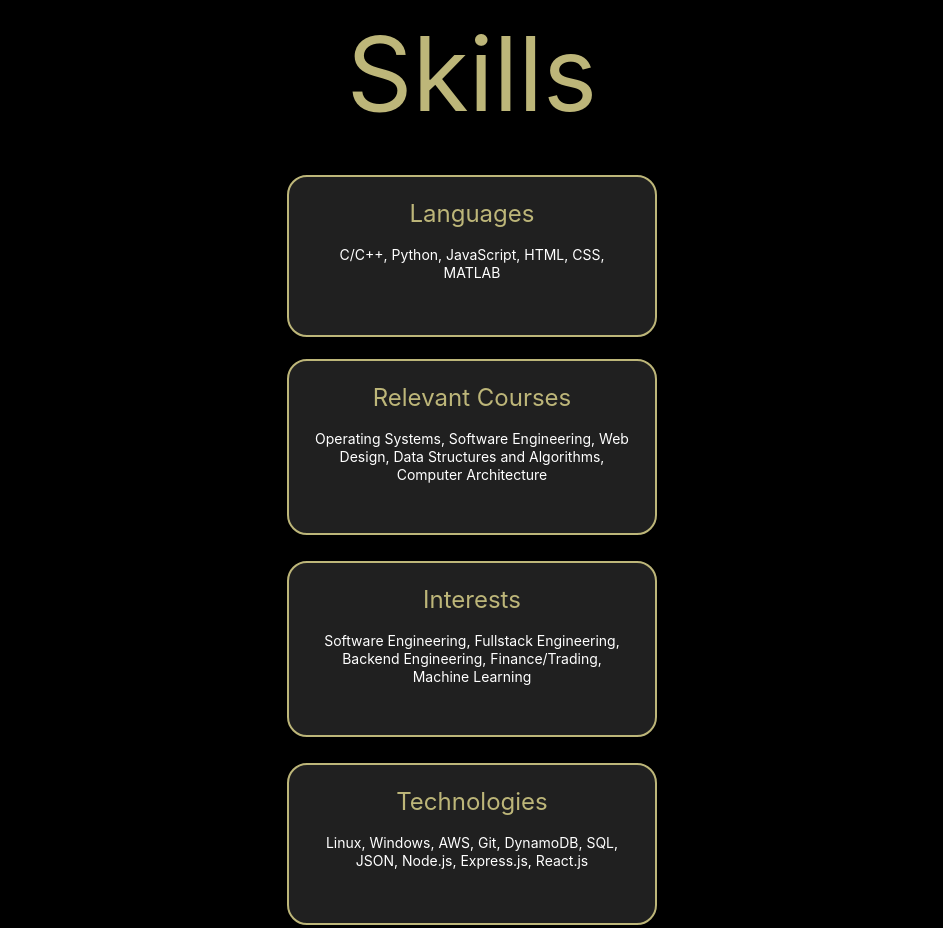
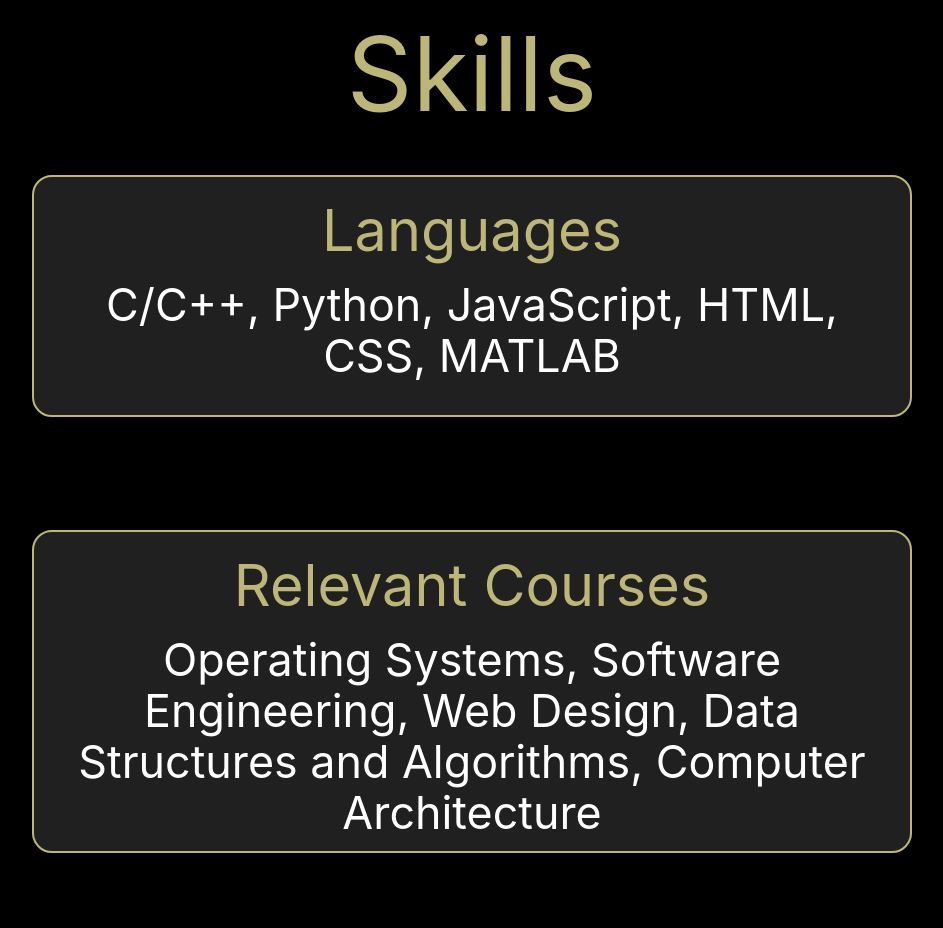
Before and after one commit to jonmcfee03/new_portfolio, a plain HTML site: page index.html in a window 1280 px wide. Shown: the part 940-1868 px from the top of the page, without its empty margins (178-1121 px from the left). Drawn offline with Linux system fonts and the light colour scheme.

Commit message:
updated bubbles

```diff
--- a/css/style.css
+++ b/css/style.css
@@ -266,7 +266,7 @@ nav button {
     justify-content: space-around;
     text-align: center;
     align-items: center;
-    gap: 50px;
+    gap: 10%;
     padding-top: 50px;
 }
 
@@ -275,19 +275,19 @@ nav button {
     border: 2px solid #bdb679;
     border-radius: 20px;
     padding: 25px;
-    width: 40%;
+    width: 70%;
     height: 80%;
     margin: auto;
 }
 
 .bubble-title {
-    font-size: 24px;
+    font-size: 4.5vw;
     padding-bottom: 20px;
 }
 
 .bubble-content {
-    font-size: 14px;
-    line-height: 18px;
+    font-size: 3.5vw;
+    line-height: 4vw;
     color: white;
 }
 
```
